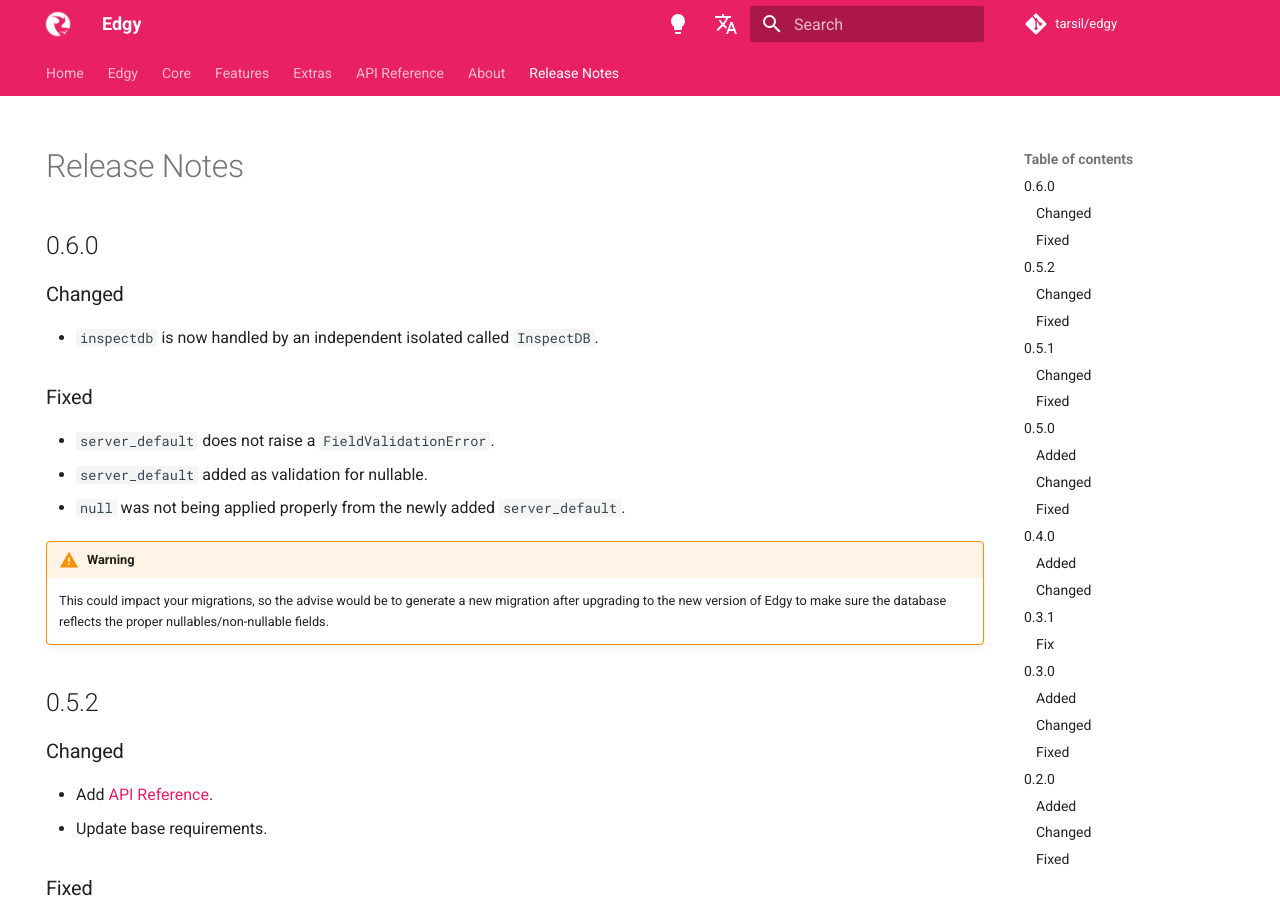
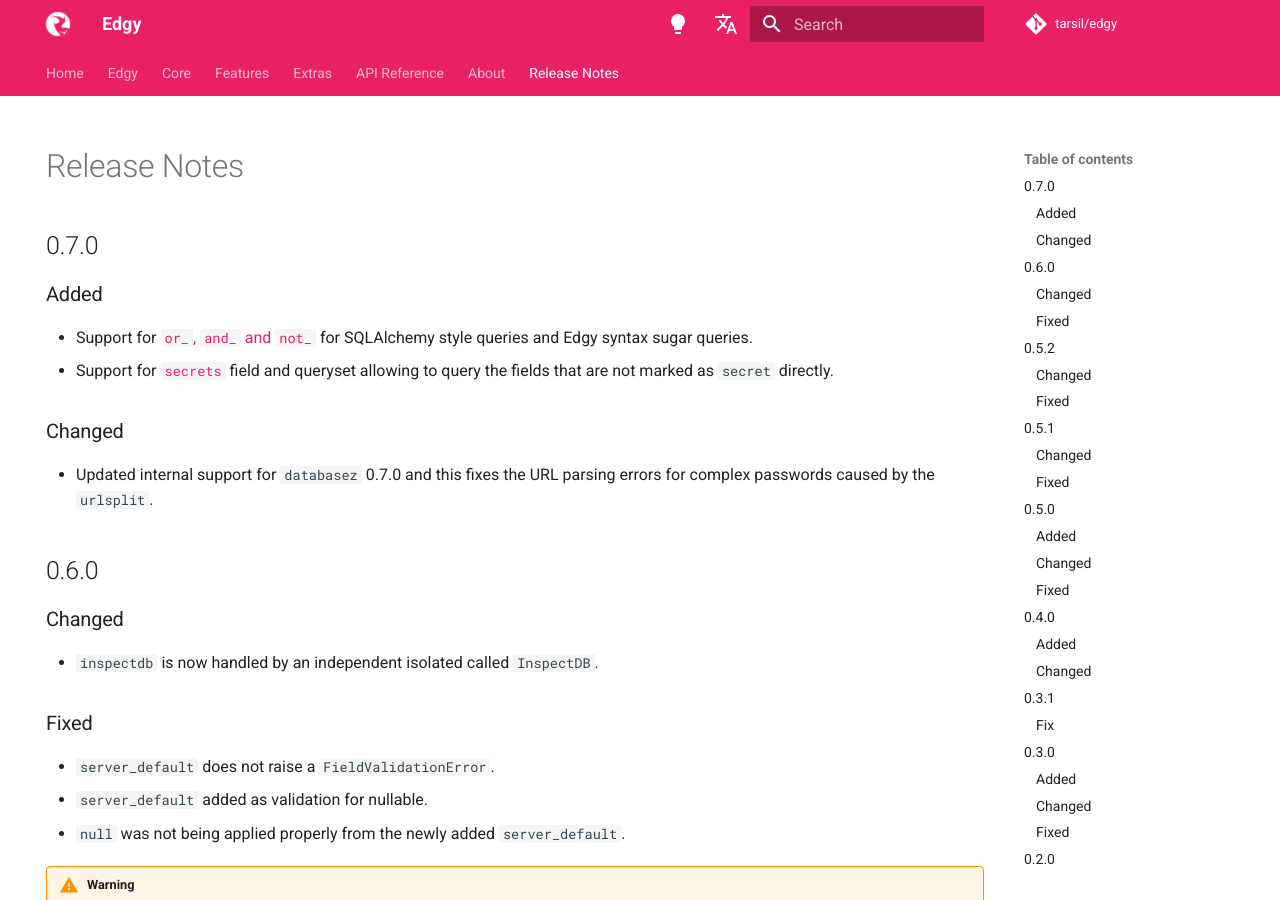
Before and after one commit to dymmond/edgy, an MkDocs documentation site: the page built from docs/release-notes.md, in a window 1280 px wide and 900 px high. Built offline with MkDocs 1.6.1 and Material for MkDocs 9.7.7, drawn with Linux system fonts in a browser that asks for light colours; comment, search, counter and statistics services are not loaded.

Commit message:
Release 0.7.0

```diff
--- a/docs/release-notes.md
+++ b/docs/release-notes.md
@@ -4,6 +4,18 @@ hide:
 ---
 
 # Release Notes
+
+## 0.7.0
+
+### Added
+
+- Support for [`or_`, `and_` and `not_`](./queries/queries#edgy-style) for SQLAlchemy style queries and Edgy syntax sugar queries.
+- Support for [`secrets`](./queries/secrets.md) field and queryset allowing to query the fields that are not marked as `secret` directly.
+
+### Changed
+
+- Updated internal support for `databasez` 0.7.0 and this fixes the URL parsing errors for complex passwords
+caused by the `urlsplit`.
 
 ## 0.6.0
 
--- a/edgy/__init__.py
+++ b/edgy/__init__.py
@@ -1,4 +1,4 @@
-__version__ = "0.6.0"
+__version__ = "0.7.0"
 
 from .cli.base import Migrate
 from .conf import settings
```
